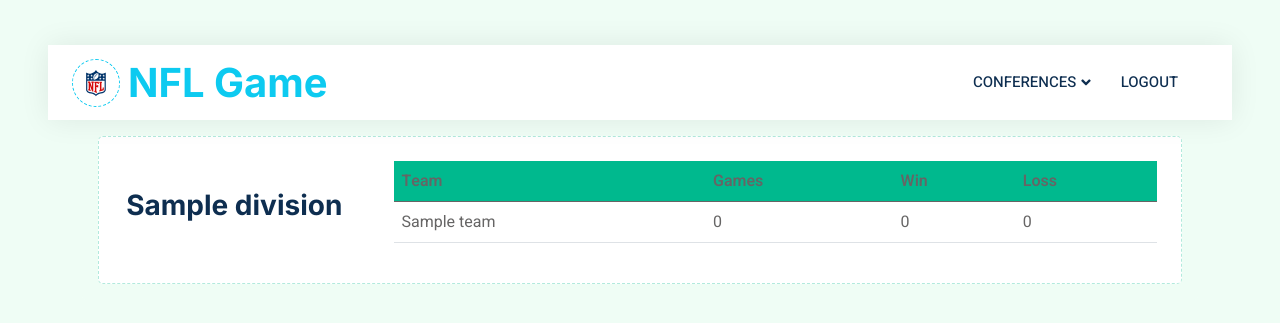
After one commit to peidrao/nfl-game, a Django app: template src/templates/conference_teams.html in a window 1280 px wide. The commit adds this page. Shown: the top 323 px of the page. Run offline with Django 4.2, Linux system fonts and the light colour scheme; the template is opened without the code that fills it: values that come from a table or form of the project are taken from there, others are empty; tables that the repository leaves empty hold one stand-in row (values such as "Sample post"); parts of the project's set-up code (start-up, migrations or seed data) failed here and were passed over; some libraries are stand-ins or nearby versions.

Commit message:
refactor: update html files

```diff
--- a/src/templates/account.html
+++ b/src/templates/account/account.html
@@ -1,4 +1,4 @@
-{% extends "index.html" %}
+{% extends "generic.html" %}
 
 {% block header %} {% include 'partials/header.html' %} {% endblock %}
 
@@ -18,14 +18,14 @@
                     </tr>
                 </thead>
                 <tbody>
-                   {% for team in teams %}
+                    {% for team in teams %}
                     <tr>
                         <td>{{team.name}}</td>
                         <td>0</td>
                         <td>0</td>
                         <td>0</td>
                     </tr>
-                   {% endfor %}
+                    {% endfor %}
 
                 </tbody>
             </table>
--- /dev/null
+++ b/src/templates/conference_teams.html
@@ -0,0 +1,55 @@
+{% extends "generic.html" %}
+{% load static %}
+
+{% block header %} {% include 'partials/header.html' %} {% endblock %}
+
+
+{% block content %}
+
+
+{% for division in divisions %}
+<div class="container-xxl">
+    <div class="container">
+        <div class="bg-light rounded p-3">
+            <div class="bg-white rounded p-4" style="border: 1px dashed rgba(0, 185, 142, .3)">
+                <div class="row g-5 align-items-center">
+                    <h3 class="col-lg-3 text-center">{{division.name}}</h3>
+
+                    <div class="col-lg-9 wow fadeIn" data-wow-delay="0.5s">
+                        <table class="table">
+                            <thead class="bg-primary">
+                                <tr>
+                                    <th scope="col">Team</th>
+                                    <th scope="col">Games</th>
+                                    <th scope="col">Win</th>
+                                    <th scope="col">Loss</th>
+                                </tr>
+                            </thead>
+                            <tbody>
+                                {% for team in division.team_division.all %}
+                                <tr>
+                                    <td>{{team.name}}</td>
+                                    <td>0</td>
+                                    <td>0</td>
+                                    <td>0</td>
+                                </tr>
+                                {% endfor %}
+
+                            </tbody>
+                        </table>
+                    </div>
+                </div>
+            </div>
+        </div>
+    </div>
+</div>
+{% endfor %}
+
+
+{% endblock %}
+{% block back_top %} {% endblock %}
+{% block footer %} {% endblock %}
+{% block footer_js %}
+{% include "partials/footer_js.html" %}
+<script src="{% static 'js/initial.js' %}"></script>
+{% endblock %}
--- a/src/templates/conferences.html
+++ b/src/templates/conferences.html
@@ -1,4 +1,4 @@
-{% extends "index.html" %}
+{% extends "generic.html" %}
 {% load static %}
 
 {% block header %} {% endblock %}
@@ -17,7 +17,7 @@
 {% endblock %}
 {% block back_top %} {% endblock %}
 {% block footer %} {% endblock %}
-{% block dependencies %}
-{% include "dependencies.html" %}
+{% block footer_js %}
+{% include "partials/footer_js.html" %}
 <script src="{% static 'js/initial.js' %}"></script>
 {% endblock %}
--- a/src/templates/index.html
+++ b/src/templates/generic.html
@@ -39,10 +39,7 @@
     {% block content %} {% endblock %}
     {% block back_top %} {% endblock %}
     {% block footer %} {% endblock %}
-    {% block dependencies %} {% endblock %}
-
-
-
+    {% block footer_js %} {% endblock %}
 
 </body>
 
--- a/src/templates/initial.html
+++ b/src/templates/initial.html
@@ -1,4 +1,4 @@
-{% extends "index.html" %}
+{% extends "generic.html" %}
 {% load static %}
 
 
@@ -32,4 +32,4 @@
 {% endblock %}
 {% block back_top %} {% endblock %}
 {% block footer %} {% endblock %}
-{% block dependencies %} {% endblock %}
+{% block footer_js %} {% endblock %}
--- a/src/templates/login.html
+++ b/src/templates/login.html
@@ -1,4 +1,4 @@
-{% extends "index.html" %}
+{% extends "generic.html" %}
 {% load static %}
 
 {% block title %} Login {% endblock %}
@@ -41,4 +41,4 @@
 {% endblock %}
 {% block back_top %} {% endblock %}
 {% block footer %} {% endblock %}
-{% block dependencies %} {% endblock %}
+{% block footer_js %} {% endblock %}
--- a/src/templates/partials/header.html
+++ b/src/templates/partials/header.html
@@ -1,34 +1,46 @@
 {% load static %}
 <div class="container-fluid nav-bar bg-transparent">
   <nav class="navbar navbar-expand-lg bg-white navbar-light py-0 px-4">
-        <a href="index.html" class="navbar-brand d-flex align-items-center text-center">
+    <a
+      href="index.html"
+      class="navbar-brand d-flex align-items-center text-center"
+    >
       <div class="icon p-2 me-2">
-                <img class="img-fluid" src="{% static 'img/nfl.svg' %}" alt="Icon" style="width: 30px; height: 30px;">
+        <img
+          class="img-fluid"
+          src="{% static 'img/nfl.svg' %}"
+          alt="Icon"
+          style="width: 30px; height: 30px"
+        />
       </div>
       <h1 class="m-0 title">NFL Game</h1>
     </a>
-        <button type="button" class="navbar-toggler" data-bs-toggle="collapse" data-bs-target="#navbarCollapse">
+    <button
+      type="button"
+      class="navbar-toggler"
+      data-bs-toggle="collapse"
+      data-bs-target="#navbarCollapse"
+    >
       <span class="navbar-toggler-icon"></span>
     </button>
     <div class="collapse navbar-collapse" id="navbarCollapse">
       <div class="navbar-nav ms-auto">
-                <a href="index.html" class="nav-item nav-link active">Home</a>
-                <a href="about.html" class="nav-item nav-link">About</a>
         <div class="nav-item dropdown">
-                    <a href="#" class="nav-link dropdown-toggle" data-bs-toggle="dropdown">Property</a>
+          <a href="#" class="nav-link dropdown-toggle" data-bs-toggle="dropdown"
+            >Conferences</a
+          >
           <div class="dropdown-menu rounded-0 m-0">
-                        <a href="property-list.html" class="dropdown-item">Property List</a>
-                        <a href="property-type.html" class="dropdown-item">Property Type</a>
-                        <a href="property-agent.html" class="dropdown-item">Property Agent</a>
+            {% for conference in conferences %}
+            <a
+              href="{% url 'conference_details' conference.id %}"
+              class="dropdown-item"
+              >{{conference.abbreviation}}</a
+            >
+
+            {% endfor %}
           </div>
         </div>
-                <div class="nav-item dropdown">
-                    <a href="#" class="nav-link dropdown-toggle" data-bs-toggle="dropdown">Pages</a>
-                    <div class="dropdown-menu rounded-0 m-0">
-                        <a href="testimonial.html" class="dropdown-item">Testimonial</a>
-                        <a href="404.html" class="dropdown-item">404 Error</a>
-                    </div>
-                </div>
+
         <a href="{% url 'logout' %}" class="nav-item nav-link">Logout</a>
       </div>
     </div>
--- a/src/templates/teams.html
+++ b/src/templates/teams.html
@@ -1,4 +1,4 @@
-{% extends "index.html" %}
+{% extends "generic.html" %}
 {% load static %}
 
 {% block header %} {% endblock %}
@@ -35,7 +35,7 @@
 {% endblock %}
 {% block back_top %} {% endblock %}
 {% block footer %} {% endblock %}
-{% block dependencies %}
-{% include "dependencies.html" %}
+{% block footer_js %}
+{% include "partials/footer_js.html" %}
 <script src="{% static 'js/initial.js' %}"></script>
 {% endblock %}
```
Also changed, not shown: src/templates/partials/footer_js.html (renamed from src/templates/dependencies.html). Lines whose indentation alone changed are shown as unchanged.
